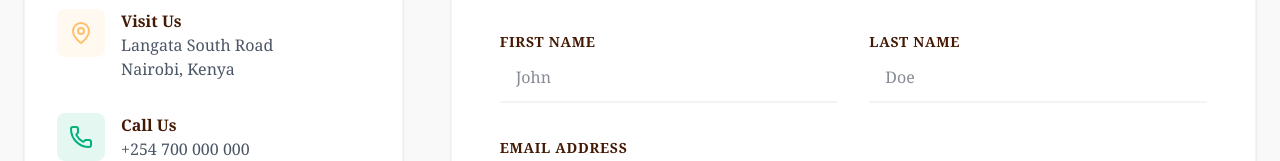
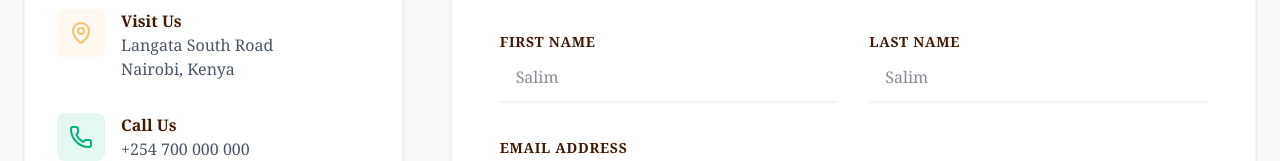
Before and after one commit to AbuArwa001/LangataIslamicCenter, a Next.js app: page /contact in a window 1280 px wide. Shown: the part 593-754 px from the top of the page. Built offline with nearby package versions, Linux system fonts and the light colour scheme.

Commit message:
style: Update placeholder text in contact form fields.

```diff
--- a/src/app/contact/page.tsx
+++ b/src/app/contact/page.tsx
@@ -173,7 +173,7 @@ export default function ContactPage() {
                                             type="text"
                                             id="firstName"
                                             className="w-full px-4 py-3 border-b-2 border-gray-100 focus:border-[#00b17b] bg-transparent focus:outline-none transition-colors"
-                                            placeholder="John"
+                                            placeholder="Salim"
                                         />
                                     </div>
                                     <div className="space-y-2">
@@ -182,7 +182,7 @@ export default function ContactPage() {
                                             type="text"
                                             id="lastName"
                                             className="w-full px-4 py-3 border-b-2 border-gray-100 focus:border-[#00b17b] bg-transparent focus:outline-none transition-colors"
-                                            placeholder="Doe"
+                                            placeholder="Salim"
                                         />
                                     </div>
                                 </div>
@@ -193,7 +193,7 @@ export default function ContactPage() {
                                         type="email"
                                         id="email"
                                         className="w-full px-4 py-3 border-b-2 border-gray-100 focus:border-[#00b17b] bg-transparent focus:outline-none transition-colors"
-                                        placeholder="john@example.com"
+                                        placeholder="salim@example.com"
                                     />
                                 </div>
 
```
